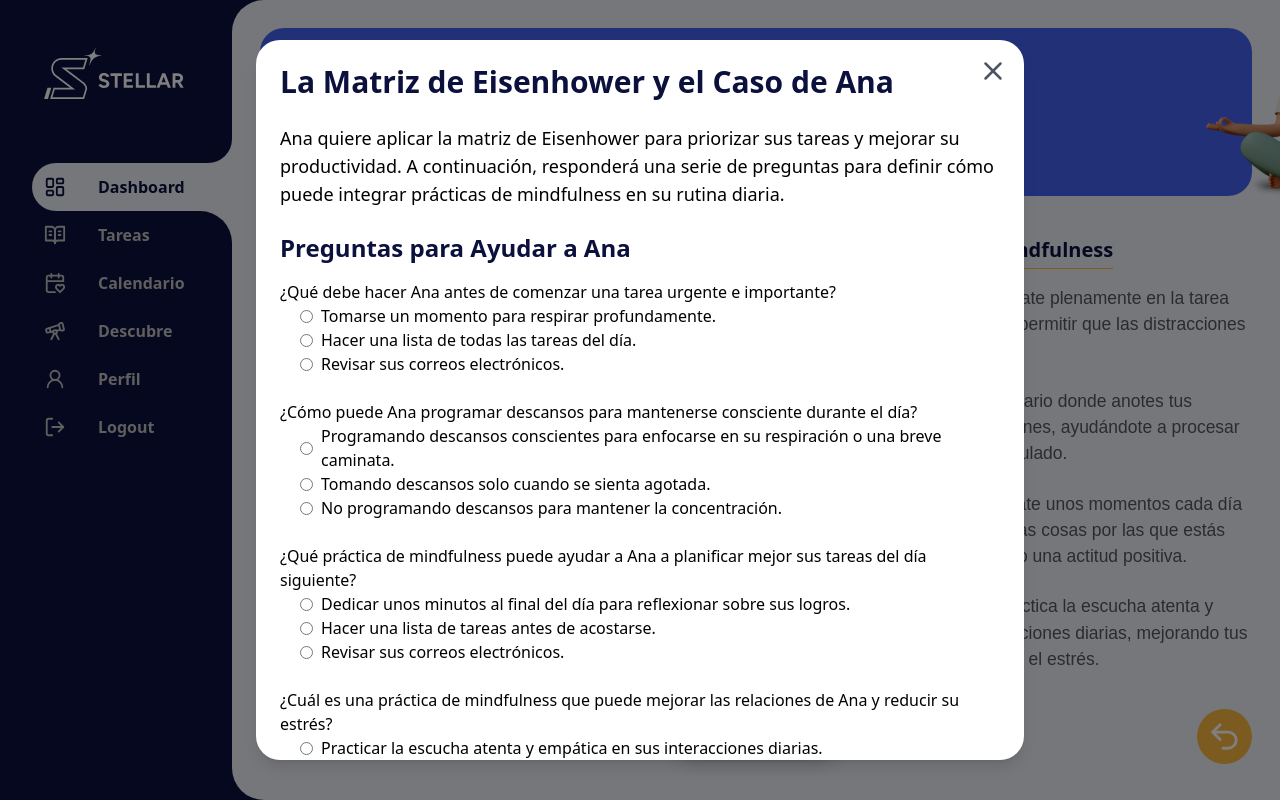
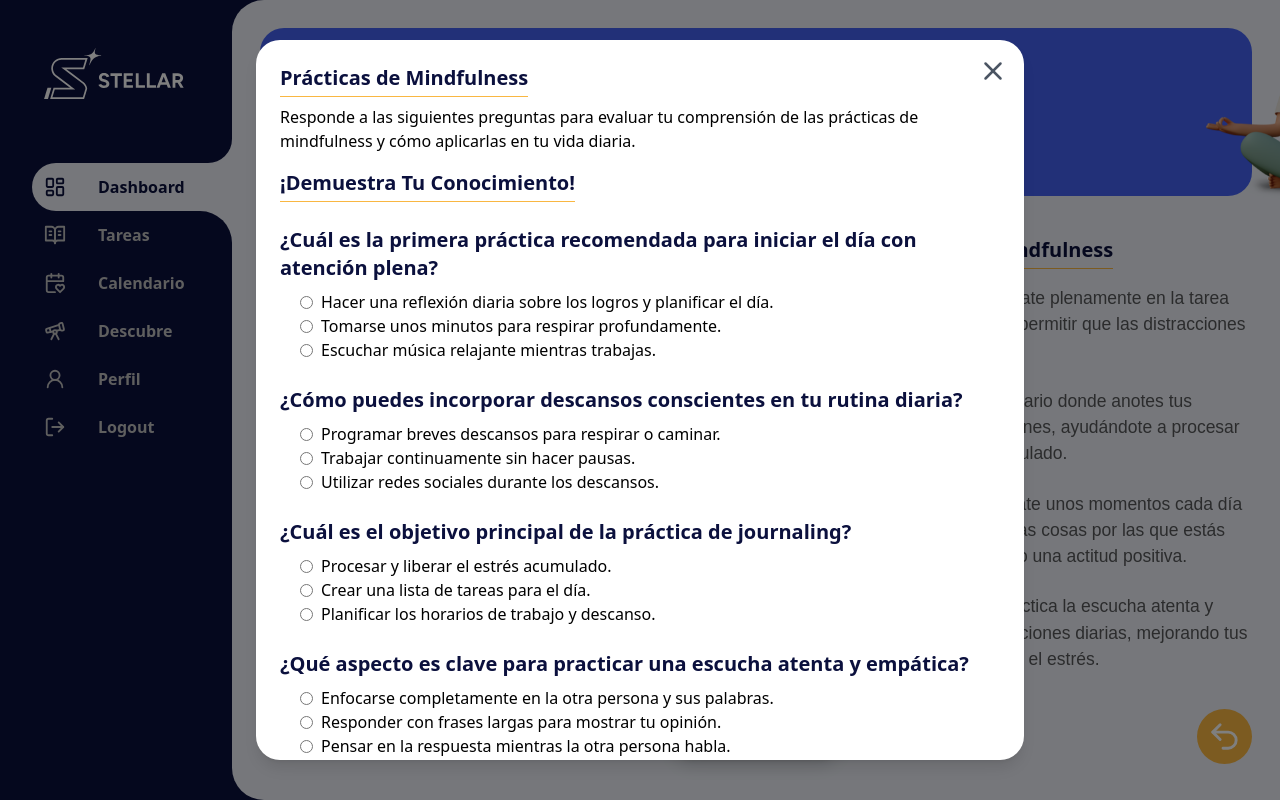
Before and after one commit to KevinLatino/Stellar-Frontend, a React (Vite) app: page /sidebar/Mindfulness in a window 1280 px wide. Both pictures are taken after a click on the button "Realizar Prueba". Built offline with nearby package versions, Linux system fonts and the light colour scheme.

Commit message:
general changes

```diff
--- a/src/Screens/DiscoverScreens/Mindfulness.jsx
+++ b/src/Screens/DiscoverScreens/Mindfulness.jsx
@@ -18,7 +18,7 @@ const Mindfulness = () => {
                     <div className="w-[42rem] h-[7.5rem]">
                         <div className="flex flex-col gap-1 pl-6 justify-center h-full">
                             <h1 className="text-4xl font-medium text-white">
-                                <b>La matriz de Eisenhower</b>
+                                <b>Prácticas de Mindfulness</b>
                             </h1>
                             <p className="text-xl font-medium text-white">
                                 Priorización de tareas por urgencia e importancia
@@ -81,46 +81,59 @@ const Mindfulness = () => {
                 isOpen={modalIsOpen}
                 onRequestClose={closeModal}
             >
-                <h2 className="text-3xl font-bold text-stellar-blue mb-6">La Matriz de Eisenhower y el Caso de Ana</h2>
+                <div className='flex flex-col gap-2'>
+                    <h1 className="text-xl font-medium text-stellar-blue">
+                        <span className="inline-block border-b-[0.1rem] border-light-yellow pb-1">
+                            <b>Prácticas de Mindfulness</b>
+                        </span>
+                    </h1>
 
-                <p className="text-lg mb-6">
-                    Ana quiere aplicar la matriz de Eisenhower para priorizar sus tareas y mejorar su productividad. A continuación, responderá una serie de preguntas para definir cómo puede integrar prácticas de mindfulness en su rutina diaria.
+                    <p className="text-l mb-2">
+                        Responde a las siguientes preguntas para evaluar tu comprensión de las prácticas de mindfulness y cómo aplicarlas en tu vida diaria.
                     </p>
 
-                <h3 className="text-2xl font-semibold text-stellar-blue mb-4">Preguntas para Ayudar a Ana</h3>
-                <div className="flex flex-col gap-6">
-                    <div>
-                        <p>¿Qué debe hacer Ana antes de comenzar una tarea urgente e importante?</p>
+                    <h3 className="text-xl font-medium text-stellar-blue mb-4">
+                        <span className="inline-block border-b-[0.1rem] border-light-yellow pb-1">
+                            <b>¡Demuestra Tu Conocimiento!</b>
+                        </span>
+                    </h3>
+                    <div className=" flex flex-col gap-6">
+                        <div className='flex flex-col gap-2'>
+                            <h1 className="text-xl font-medium text-stellar-blue">
+                                <b>¿Cuál es la primera práctica recomendada para iniciar el día con atención plena?</b>
+                            </h1>
                             <ul className="list-disc pl-5">
                                 <li className="flex items-center gap-2">
                                     <input
                                         type="radio"
-                                    id="task1-A"
-                                    name="task1"
+                                        id="mindfulness-A"
+                                        name="mindfulness"
                                     />
-                                <label htmlFor="task1-A">Tomarse un momento para respirar profundamente.</label>
+                                    <label htmlFor="mindfulness-A">Hacer una reflexión diaria sobre los logros y planificar el día.</label>
                                 </li>
                                 <li className="flex items-center gap-2">
                                     <input
                                         type="radio"
-                                    id="task1-B"
-                                    name="task1"
+                                        id="mindfulness-B"
+                                        name="mindfulness"
                                     />
-                                <label htmlFor="task1-B">Hacer una lista de todas las tareas del día.</label>
+                                    <label htmlFor="mindfulness-B">Tomarse unos minutos para respirar profundamente.</label>
                                 </li>
                                 <li className="flex items-center gap-2">
                                     <input
                                         type="radio"
-                                    id="task1-C"
-                                    name="task1"
+                                        id="mindfulness-C"
+                                        name="mindfulness"
                                     />
-                                <label htmlFor="task1-C">Revisar sus correos electrónicos.</label>
+                                    <label htmlFor="mindfulness-C">Escuchar música relajante mientras trabajas.</label>
                                 </li>
                             </ul>
                         </div>
 
-                    <div>
-                        <p>¿Cómo puede Ana programar descansos para mantenerse consciente durante el día?</p>
+                        <div className='flex flex-col gap-2'>
+                            <h1 className="text-xl font-medium text-stellar-blue">
+                                <b>¿Cómo puedes incorporar descansos conscientes en tu rutina diaria?</b>
+                            </h1>
                             <ul className="list-disc pl-5">
                                 <li className="flex items-center gap-2">
                                     <input
@@ -128,7 +141,7 @@ const Mindfulness = () => {
                                         id="breaks-A"
                                         name="breaks"
                                     />
-                                <label htmlFor="breaks-A">Programando descansos conscientes para enfocarse en su respiración o una breve caminata.</label>
+                                    <label htmlFor="breaks-A">Programar breves descansos para respirar o caminar.</label>
                                 </li>
                                 <li className="flex items-center gap-2">
                                     <input
@@ -136,7 +149,7 @@ const Mindfulness = () => {
                                         id="breaks-B"
                                         name="breaks"
                                     />
-                                <label htmlFor="breaks-B">Tomando descansos solo cuando se sienta agotada.</label>
+                                    <label htmlFor="breaks-B">Trabajar continuamente sin hacer pausas.</label>
                                 </li>
                                 <li className="flex items-center gap-2">
                                     <input
@@ -144,43 +157,47 @@ const Mindfulness = () => {
                                         id="breaks-C"
                                         name="breaks"
                                     />
-                                <label htmlFor="breaks-C">No programando descansos para mantener la concentración.</label>
+                                    <label htmlFor="breaks-C">Utilizar redes sociales durante los descansos.</label>
                                 </li>
                             </ul>
                         </div>
 
-                    <div>
-                        <p>¿Qué práctica de mindfulness puede ayudar a Ana a planificar mejor sus tareas del día siguiente?</p>
+                        <div className='flex flex-col gap-2'>
+                            <h1 className="text-xl font-medium text-stellar-blue">
+                                <b>¿Cuál es el objetivo principal de la práctica de journaling?</b>
+                            </h1>
                             <ul className="list-disc pl-5">
                                 <li className="flex items-center gap-2">
                                     <input
                                         type="radio"
-                                    id="reflection-A"
-                                    name="reflection"
+                                        id="journaling-A"
+                                        name="journaling"
                                     />
-                                <label htmlFor="reflection-A">Dedicar unos minutos al final del día para reflexionar sobre sus logros.</label>
+                                    <label htmlFor="journaling-A">Procesar y liberar el estrés acumulado.</label>
                                 </li>
                                 <li className="flex items-center gap-2">
                                     <input
                                         type="radio"
-                                    id="reflection-B"
-                                    name="reflection"
+                                        id="journaling-B"
+                                        name="journaling"
                                     />
-                                <label htmlFor="reflection-B">Hacer una lista de tareas antes de acostarse.</label>
+                                    <label htmlFor="journaling-B">Crear una lista de tareas para el día.</label>
                                 </li>
                                 <li className="flex items-center gap-2">
                                     <input
                                         type="radio"
-                                    id="reflection-C"
-                                    name="reflection"
+                                        id="journaling-C"
+                                        name="journaling"
                                     />
-                                <label htmlFor="reflection-C">Revisar sus correos electrónicos.</label>
+                                    <label htmlFor="journaling-C">Planificar los horarios de trabajo y descanso.</label>
                                 </li>
                             </ul>
                         </div>
 
-                    <div>
-                        <p>¿Cuál es una práctica de mindfulness que puede mejorar las relaciones de Ana y reducir su estrés?</p>
+                        <div className='flex flex-col gap-2'>
+                            <h1 className="text-xl font-medium text-stellar-blue">
+                                <b>¿Qué aspecto es clave para practicar una escucha atenta y empática?</b>
+                            </h1>
                             <ul className="list-disc pl-5">
                                 <li className="flex items-center gap-2">
                                     <input
@@ -188,7 +205,7 @@ const Mindfulness = () => {
                                         id="listening-A"
                                         name="listening"
                                     />
-                                <label htmlFor="listening-A">Practicar la escucha atenta y empática en sus interacciones diarias.</label>
+                                    <label htmlFor="listening-A">Enfocarse completamente en la otra persona y sus palabras.</label>
                                 </li>
                                 <li className="flex items-center gap-2">
                                     <input
@@ -196,7 +213,7 @@ const Mindfulness = () => {
                                         id="listening-B"
                                         name="listening"
                                     />
-                                <label htmlFor="listening-B">Hablar con todos sus colegas sobre sus tareas.</label>
+                                    <label htmlFor="listening-B">Responder con frases largas para mostrar tu opinión.</label>
                                 </li>
                                 <li className="flex items-center gap-2">
                                     <input
@@ -204,20 +221,21 @@ const Mindfulness = () => {
                                         id="listening-C"
                                         name="listening"
                                     />
-                                <label htmlFor="listening-C">Evitar las interacciones sociales durante el trabajo.</label>
+                                    <label htmlFor="listening-C">Pensar en la respuesta mientras la otra persona habla.</label>
                                 </li>
                             </ul>
                         </div>
                     </div>
 
-                <div className="mt-8 flex justify-end">
+                    <div className="mt-8 flex items-center justify-center">
                         <motion.button
                             whileHover={{ scale: 1.1 }}
                             className="bg-light-blue text-white px-4 py-2.5 rounded-full font-semibold text-lg shadow-lg"
                             onClick={closeModal}
                         >
-                        Cerrar
+                            Terminar
                         </motion.button>
+                    </div>
                 </div>
             </Modal>
 
```
Lines whose indentation alone changed are shown as unchanged.
